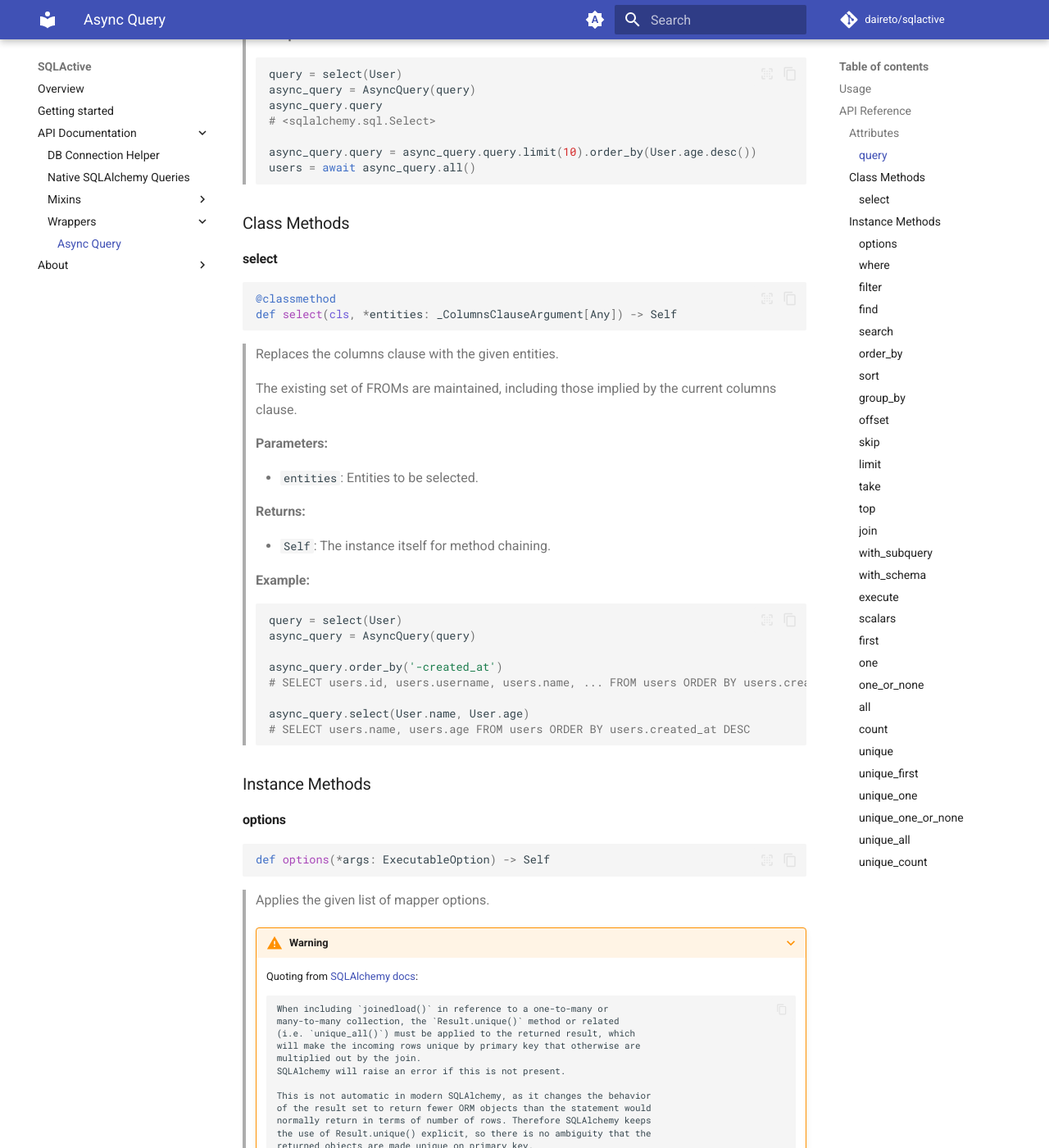
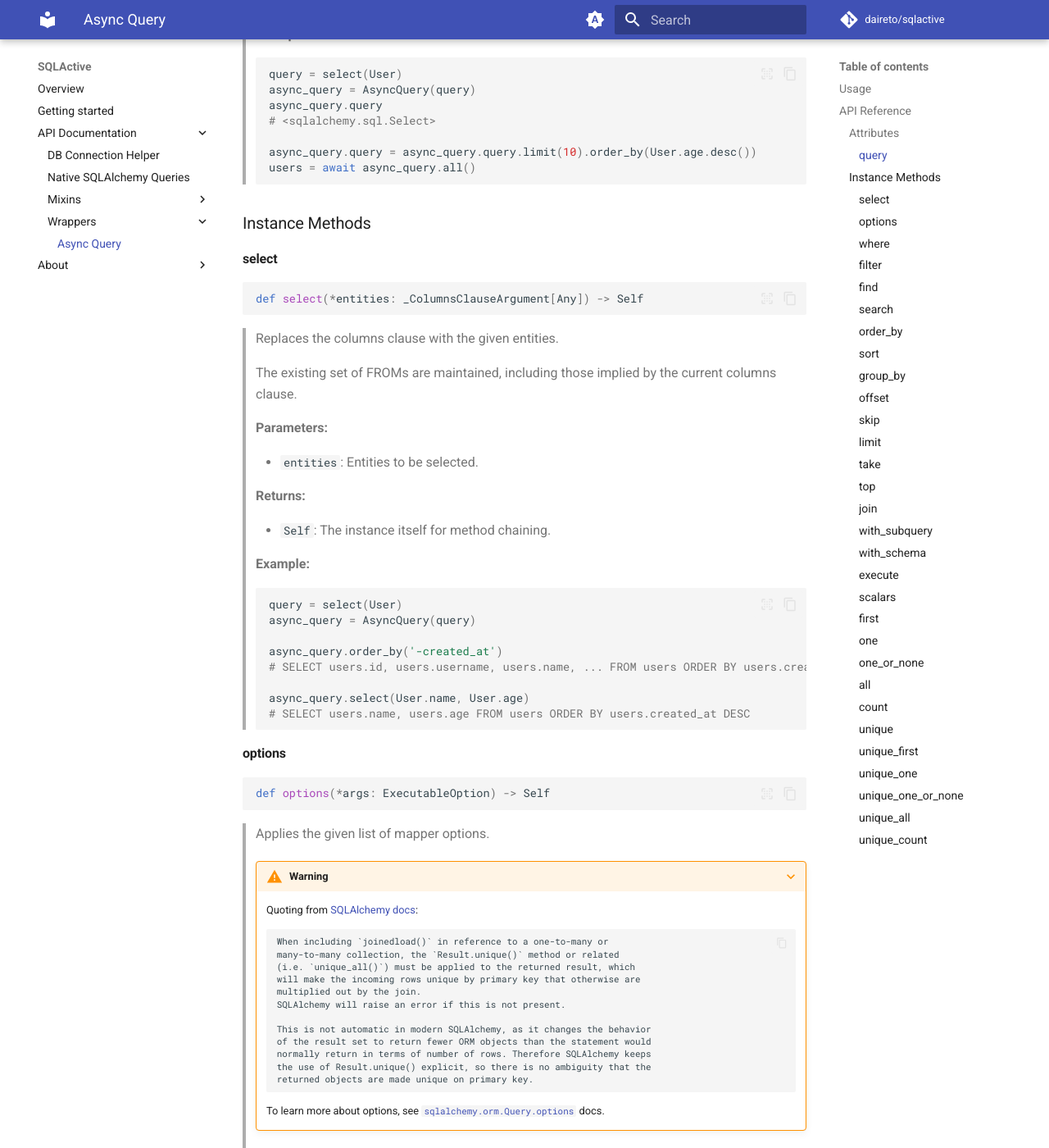
Before and after one commit to daireto/sqlactive, an MkDocs documentation site: the page built from docs/api/async-query.md, in a window 1280 px wide and 1400 px high, scrolled down 1400 px. Shown: the whole window at 82% size. Built offline with MkDocs 1.6.1 and Material for MkDocs 9.7.7, drawn with Linux system fonts in a browser that asks for light colours; comment, search, counter and statistics services are not loaded.

Commit message:
docs: fix code example and add a linebreak after instance declaration

````diff
--- a/docs/api/async-query.md
+++ b/docs/api/async-query.md
@@ -77,12 +77,11 @@ async_query.query = async_query.query.limit(10).order_by(User.age.desc())
 users = await async_query.all()
 ```
 
-### Class Methods
+### Instance Methods
 
 #### select
 ```python
-@classmethod
-def select(cls, *entities: _ColumnsClauseArgument[Any]) -> Self
+def select(*entities: _ColumnsClauseArgument[Any]) -> Self
 ```
 
 > Replaces the columns clause with the given entities.
@@ -110,8 +109,6 @@ def select(cls, *entities: _ColumnsClauseArgument[Any]) -> Self
 > async_query.select(User.name, User.age)
 > # SELECT users.name, users.age FROM users ORDER BY users.created_at DESC
 > ```
-
-### Instance Methods
 
 #### options
 ```python
@@ -153,6 +150,7 @@ def options(*args: ExecutableOption) -> Self
 > ```python
 > query = select(User)
 > async_query = AsyncQuery(query)
+>
 > users = await async_query.options(joinedload(User.posts)).unique_all()
 > user = await async_query.options(joinedload(User.posts)).first()
 > users = await async_query.options(subqueryload(User.posts)).all()
@@ -233,6 +231,7 @@ def search(
 > ```python
 > query = select(User)
 > async_query = AsyncQuery(query)
+>
 > users = await async_query.search('Bob').all()
 > users = await async_query.search('Bob', columns=(User.name,)).all()
 > users = await async_query.search('Bob', columns=(User.name, User.email)).all()
@@ -327,6 +326,7 @@ def group_by(
 > # Group by with relations
 > query = select(Post)
 > async_query = AsyncQuery(query)
+>
 > columns = (Post.rating, text('users_1.name'), func.count(Post.title))
 > async_query = async_query.group_by('rating', 'user___name', select_columns=columns)
 > rows = async_query.all(scalars=False)
@@ -356,6 +356,7 @@ def offset(offset: int) -> Self
 > ```python
 > query = select(User)
 > async_query = AsyncQuery(query)
+>
 > users = await async_query.offset(10).all()
 > ```
 
@@ -390,6 +391,7 @@ def limit(limit: int) -> Self
 > ```python
 > query = select(User)
 > async_query = AsyncQuery(query)
+>
 > users = await async_query.limit(5).all()
 > ```
 
@@ -586,6 +588,7 @@ async def scalars() -> ScalarResult[_T]
 > ```python
 > query = select(User)
 > async_query = AsyncQuery(query)
+>
 > result = await async_query.scalars()  # <sqlalchemy.engine.result.ScalarResult>
 > users = result.all()                  # [<User 1>, <User 2>, ...]
 > ```
@@ -612,6 +615,7 @@ async def first(scalar: bool = True) -> _T | Row[tuple[Any, ...]] | None
 > ```python
 > query = select(User)
 > async_query = AsyncQuery(query)
+>
 > user = await async_query.first()             # <User 1>
 > row = await async_query.first(scalar=False)  # (<User 1>,)
 > ```
@@ -643,6 +647,7 @@ async def one(scalar: bool = True) -> _T | Row[tuple[Any, ...]]
 > ```python
 > query = select(User)
 > async_query = AsyncQuery(query)
+>
 > user = await async_query.one()             # <User 1>
 > row = await async_query.one(scalar=False)  # (<User 1>,)
 > ```
@@ -673,6 +678,7 @@ async def one_or_none(scalar: bool = True) -> _T | Row[tuple[Any, ...]] | None
 > ```python
 > query = select(User)
 > async_query = AsyncQuery(query)
+>
 > user = await async_query.one_or_none()             # <User 1>
 > row = await async_query.one_or_none(scalar=False)  # (<User 1>,)
 > ```
@@ -699,6 +705,7 @@ async def all(scalars: bool = True) -> Sequence[_T] | Sequence[Row[tuple[Any, ..
 > ```python
 > query = select(User)
 > async_query = AsyncQuery(query)
+>
 > users = await async_query.all()              # [<User 1>, <User 2>, ...]
 > rows = await async_query.all(scalars=False)  # [(<User 1>,), (<User 2>,), ...]
 > ```
@@ -719,6 +726,7 @@ async def count() -> int
 > ```python
 > query = select(User)
 > async_query = AsyncQuery(query)
+>
 > count = await async_query.count()  # 34
 > ```
 
@@ -744,6 +752,7 @@ async def unique(scalars: bool = True) -> ScalarResult[_T] | Result[tuple[Any, .
 > ```python
 > query = select(User)
 > async_query = AsyncQuery(query)
+>
 > result = await async_query.unique()
 > users = result.all()  # [<User 1>, <User 2>, ...]
 > result = await async_query.unique(scalars=False)
@@ -772,6 +781,7 @@ async def unique_first(scalar: bool = True) -> _T | Row[tuple[Any, ...]] | None
 > ```python
 > query = select(User)
 > async_query = AsyncQuery(query)
+>
 > user = await async_query.unique_first()             # <User 1>
 > row = await async_query.unique_first(scalar=False)  # (<User 1>,)
 > ```
@@ -803,6 +813,7 @@ async def unique_one(scalar: bool) -> _T | Row[tuple[Any, ...]]
 > ```python
 > query = select(User)
 > async_query = AsyncQuery(query)
+>
 > user = await async_query.unique_one()             # <User 1>
 > row = await async_query.unique_one(scalar=False)  # (<User 1>,)
 > ```
@@ -832,6 +843,7 @@ async def unique_one_or_none(scalar: bool) -> _T | Row[tuple[Any, ...]] | None
 > ```python
 > query = select(User)
 > async_query = AsyncQuery(query)
+>
 > user = await async_query.unique_one_or_none()             # <User 1>
 > row = await async_query.unique_one_or_none(scalar=False)  # (<User 1>,)
 > ```
@@ -858,6 +870,7 @@ async def unique_all(scalars: bool) -> Sequence[_T] | Sequence[Row[tuple[Any, ..
 > ```python
 > query = select(User)
 > async_query = AsyncQuery(query)
+>
 > users = await async_query.unique_all()              # [<User 1>, <User 2>, ...]
 > rows = await async_query.unique_all(scalars=False)  # [(<User 1>,), (<User 2>,), ...]
 > ```
@@ -878,5 +891,6 @@ async def unique_count() -> int
 > ```python
 > query = select(User)
 > async_query = AsyncQuery(query)
+>
 > unique_count = await async_query.unique_count()  # 34
 > ```
````
